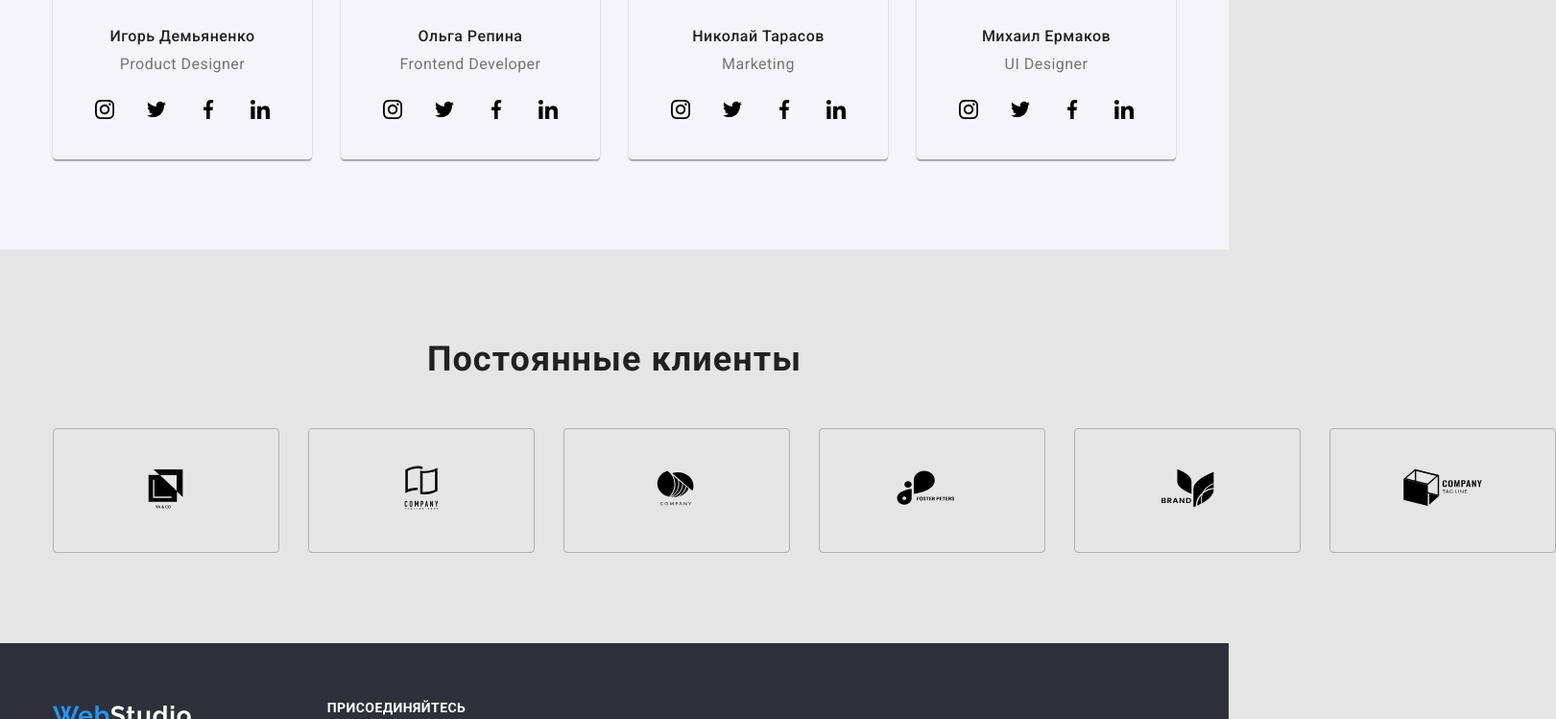
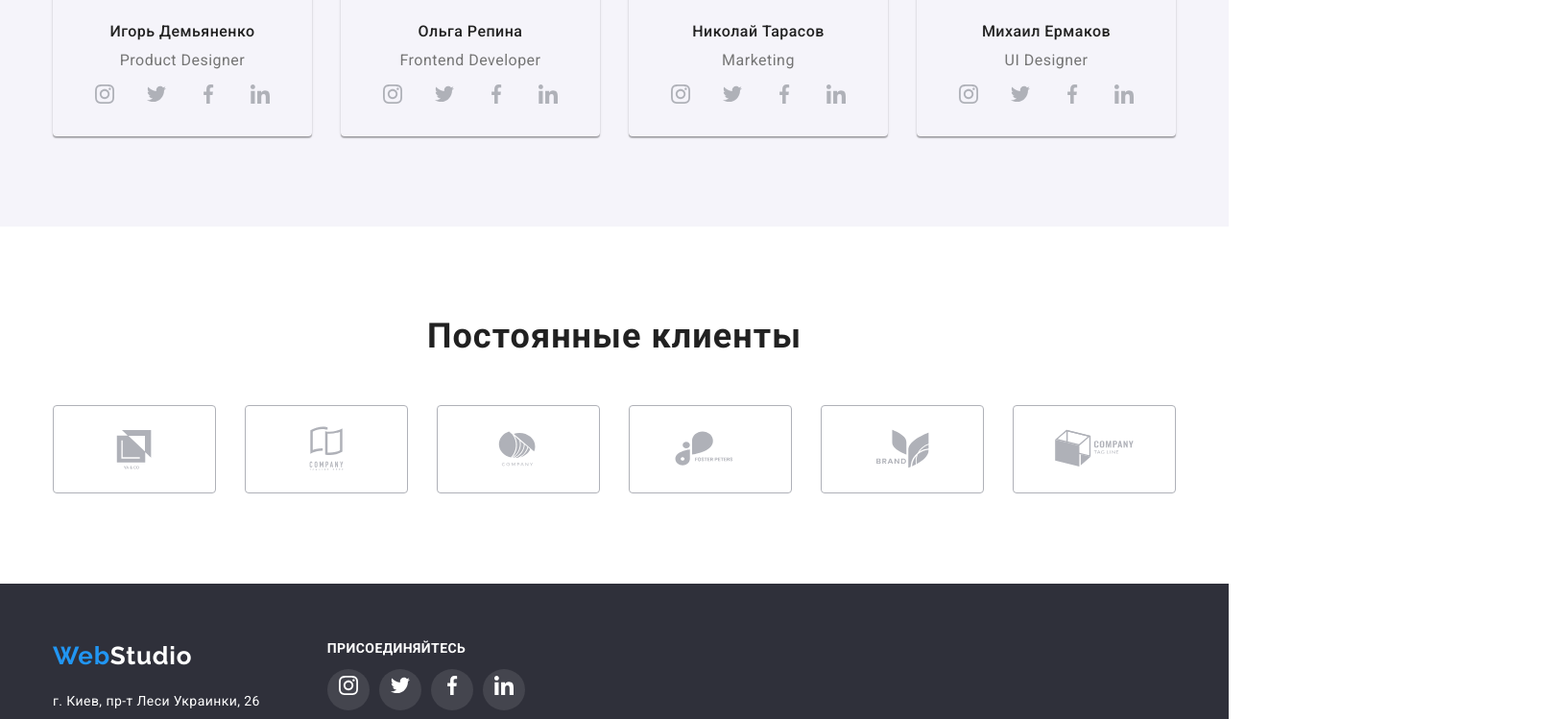
Before and after one commit to Vlasova1983/goit-markup-hw-04, a plain HTML site: page index.html in a window 1280 px wide. Shown: the part 2051-2800 px from the top of the page at 96% size, 1621 px wide, since content can reach past the window. Drawn offline with nearby package versions, Linux system fonts and the light colour scheme.

Commit message:
Update styles.css
добавлены фокусы на иконки соцсетей и логотипы компаний

```diff
--- a/css/styles.css
+++ b/css/styles.css
@@ -1,6 +1,6 @@
 :root {
   --color-text: #212121;
-  --color-fon: #E5E5E5;
+  --color-fon: #FFFFFF;
   --color-fon-two:#F5F4FA;
   --color-acsent: #2196f3;
   --color-buttom: #757575;
@@ -122,6 +122,9 @@ padding-bottom: 25px;
   .tel-adr-contact:hover .tel-adr-icon {
     fill:var(--color-acsent)
   }
+  .tel-adr-contact:focus .tel-adr-icon {
+    fill:var(--color-acsent)
+  }
 
 /* Стилизация кнопок на главной странице и портфолио */
 .button {
@@ -151,11 +154,7 @@ padding-bottom: 25px;
  margin-top: 30px;
  }
 
-.button:hover,
-.buttom:focus {
-color: #ffffff;
-background-color: var(--color-acsent);
-}
+
 .button.primary {
   background-color: var(--color-acsent);
   color: #ffffff;
@@ -163,6 +162,20 @@ background-color: var(--color-acsent);
 .button.secondery {
   background-color: #f5f4fa;
   color: var(--color-text);
+
+}
+.button:hover
+{
+  color: #FFFFFF;
+  border-color:var(--color-acsent);
+  background-color: var(--color-acsent);
+
+}
+.button:focus
+{
+  color: #FFFFFF;
+  background-color:var(--color-acsent);
+  background-color: var(--color-acsent);
 
 }
 
@@ -205,12 +218,16 @@ background-color: var(--color-acsent);
 }
 
 .fon-icon {
+  display: flex;
+  width: 270px;
+  height: 120px;
   background:var(--color-fon-two);
   border-radius: 4px;
 
-  margin-bottom: 30px;
-  margin-right: 30px;
-  padding:25px 100px;
+  justify-content: center;
+  align-items: center;
+  margin-bottom:  30px;
+
   }
 
   .fon-icon:nth-child(4) {
@@ -348,25 +365,32 @@ padding-bottom: 10px;
   .comanda-icon {
     display:flex;
     fill: var(--color-icon);
-    margin-left: 32px;
-    background-position: 22px 22px;
+    justify-content: center;
+    align-items: center;
     }
 
-   .comanda-icon-link:hover,
-   .comanda-icon-link:focus {
+   .comanda-icon-but:hover
+    {
     fill:#FFFFFF;
     border-radius:  50%;
     background-color:var(--color-acsent);
    }
-   .comanda-icon-link {
+   .comanda-icon-but:focus
+   {
+   fill:#FFFFFF;
+   border-radius:  50%;
+   background-color:var(--color-acsent);
+  }
+   .comanda-icon-but {
+    fill: var(--color-icon);
     width: 44px;
     height: 44px;
     padding: 12px;
+    border: none;
+   }
+   .comanda-icon-link{
     margin-right: 10px;
-    cursor: pointer;
-    border: none;
-
-  }
+   }
   .comanda-icon-link:nth-child(4) {
     margin-right: 0;
   }
@@ -375,8 +399,7 @@ padding-bottom: 10px;
   .clients-about {
     padding-top: 94px;
     padding-bottom: 94px;
-    background-color: #e5e5e5;
-  }
+   }
   .clients {
   font-size:36px;
   font-weight:700;
@@ -388,24 +411,35 @@ padding-bottom: 10px;
   .clients-icon {
     display: flex;
     fill:var(--color-icon);
+    justify-content: center;
+    align-items: center;
+
+
+  }
+  .clients-icon-but {
+    display: flex;
+    justify-content: center;
+    align-items: center;
+    width: 170px;
+    height: 92px;
+    cursor: pointer;
+    border: 1px solid var(--color-icon);
+    border-radius: 4px;
+    fill: var(--color-icon);
 
 
   }
   .clients-icon-link {
-    border: 1px solid var(--color-icon);
-    border-radius: 4px;
-    padding:16px 32px;
-    margin-right: 30px;
-    cursor: pointer;
+   margin-right: 30px;
   }
   .clients-icon-link:nth-child(6) {
     margin-right: 0;
   }
-  .clients-icon-link:focus,
-  .clients-icon-link:hover
+  .clients-icon-but:focus,
+  .clients-icon-but:hover
   {
-fill: var(--color-acsent);
-border: 1px solid var(--color-acsent)
+  fill: var(--color-acsent);
+  border: 1px solid var(--color-acsent)
   }
 /* стилизация  футер */
 .footer {
@@ -486,23 +520,35 @@ border: 1px solid var(--color-acsent)
 
      .footer-icon {
       display: flex;
-      fill:#FFFFFF;
+      justify-content: center;
+      align-items: center;
 
      }
-     .footer-icon-link {
+     .footer-icon-but {
       width: 44px;
       height: 44px;
-      margin-right: 10px;
       border-radius: 50%;
       padding: 12px;
       background-color: rgba(255, 255, 255, 0.1);
       cursor: pointer;
+      fill: #FFFFFF;
+      border: 0;
+
      }
+     .footer-icon-link {
+      margin-right: 10px;
+     }
+
      .footer-icon-link:nth-child(4) {
       margin-right: 0;
+      }
+     .footer-icon-but:hover {
+      background-color: var(--color-acsent);
+      border-color: var(--color-acsent);
      }
-     .footer-icon-link:hover {
+     .footer-icon-but:focus {
       background-color: var(--color-acsent);
+      border-color: var(--color-acsent);
      }
 
 
```
